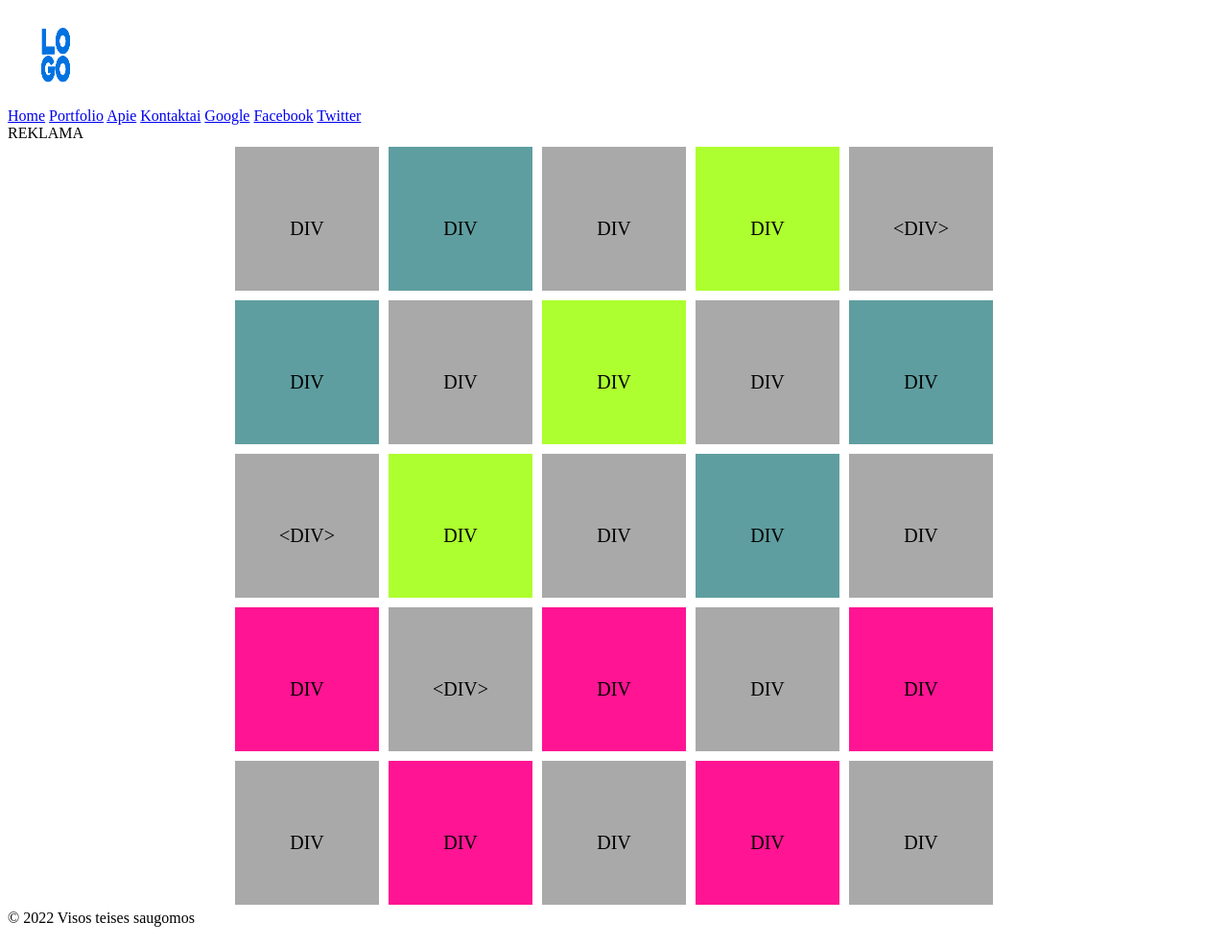
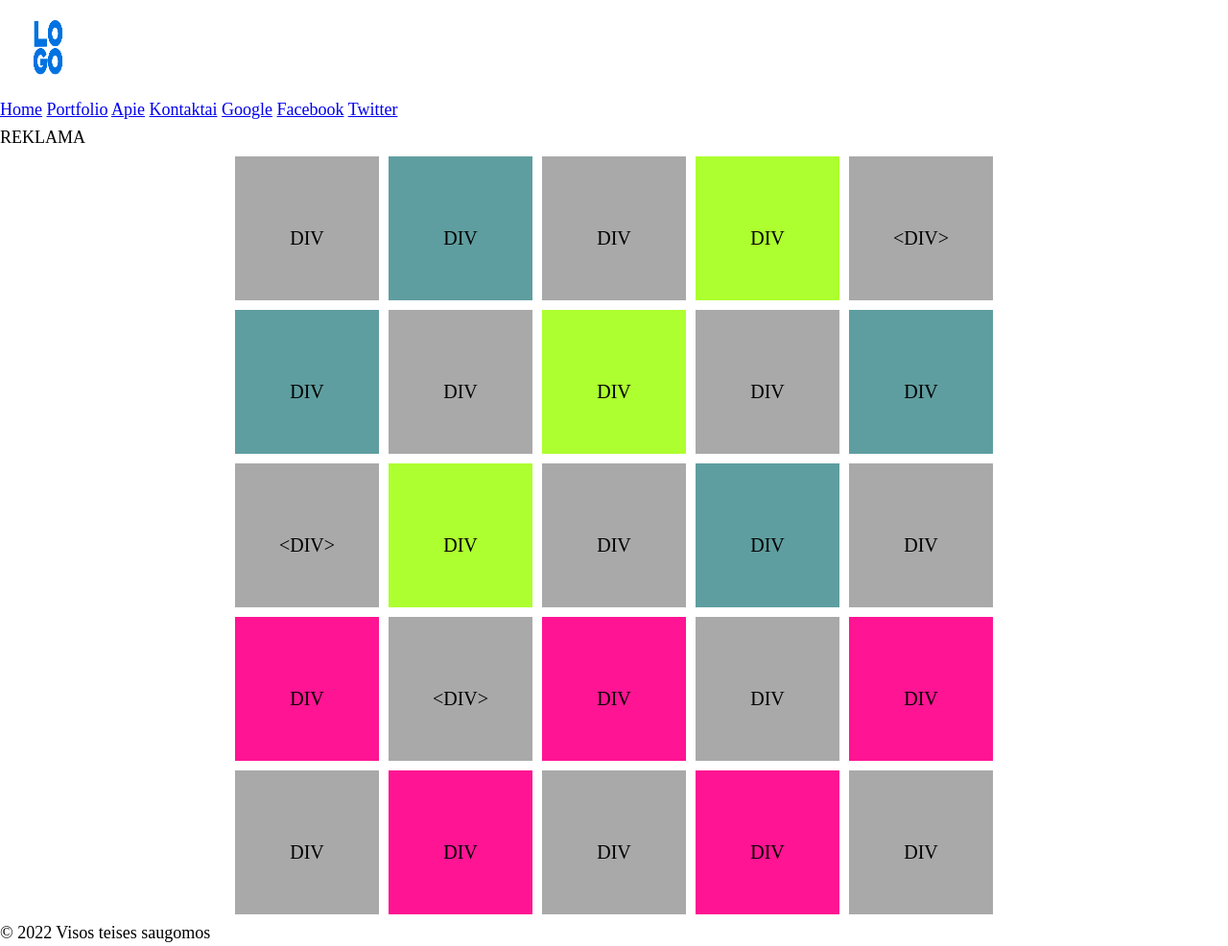
Before and after one commit to robertadau/robertos, a PHP site: page /projecto_failai/public_html/home.html in a window 1280 px wide. Shown: the whole page at 96% size. Run offline with PHP 8.4, Linux system fonts and the light colour scheme; some libraries are stand-ins or nearby versions.

Commit message:
pakeiciau

```diff
--- /dev/null
+++ b/projecto_failai/public_html/css/layout.css
@@ -0,0 +1,34 @@
+*,
+*::before,
+*::after {
+    box-sizing: border-box;
+}
+<!--> pagrindiniai nustatymai, pakeisti galima pagal savo dizaina -->
+:root {
+    --ff-primary: 'Source Sans Pro', sans-serif;
+    --ff-secondary: 'Source Code Pro', monospace;
+
+    --ff-reg: 300;
+    --fw-bold: 900;
+
+    --clr-white: #fff;
+    --clr-grey: #303030;
+    --clr-blue: #16E0BD;
+
+    --fs-h1: 3rem;
+    --fs-h2: 2.25rem;
+    --fs-h3: 1.25rem;
+    --fs-body: 1rem;
+
+    --bs: 0.25em 0.25em 0.75em rgba(0, 0, 0, .25),
+    0.125em 0.125 0.25em rgba(0, 0, 0, 0.15);
+}
+
+@media (min-width: 800px) {
+    :root {
+        --fs-h1: 4.5rem;
+        --fs-h2: 3.75rem;
+        --fs-h3: 1.5rem;
+        --fs-body: 1.125rem;
+    }
+}
--- a/projecto_failai/public_html/css/porto.css
+++ b/projecto_failai/public_html/css/porto.css
@@ -1,34 +1,26 @@
-*,
-*::before,
-*::after {
-    box-sizing: border-box;
-}
- <!--> pagrindiniai nustatymai, pakeisti galima pagal savo dizaina -->
-:root {
-    --ff-primary: 'Source Sans Pro', sans-serif;
-    --ff-secondary: 'Source Code Pro', monospace;
+/* Pagrindinis stilius */
 
-    --ff-reg: 300;
-    --fw-bold: 900;
-
-    --clr-white: #fff;
-    --clr-grey: #303030;
-    --clr-blue: #16E0BD;
-
-    --fs-h1: 3rem;
-    --fs-h2: 2.25rem;
-    --fs-h3: 1.25rem;
-    --fs-body: 1rem;
-
-    --bs: 0.25em 0.25em 0.75em rgba(0, 0, 0, .25),
-    0.125em 0.125 0.25em rgba(0, 0, 0, 0.15);
+body {
+    background: var(--clr-white);
+    color: var(--clr-grey);
+    margin: 0;
+    font-family: var(--ff-primary);
+    font-size: var(--fs-body);
+    line-height: 1.6;
 }
 
-@media (min-width: 800px) {
-    :root {
-        --fs-h1: 4.5;
-        --fs-h2: 3.75rem;
-        --fs-h3: 1.5rem;
-        --fs-body: 1.125rem;
-    }
+img {
+    display: block;
+    max-width: 100%;
 }
+
+h1,
+h2,
+h3 {
+    line-height: 1.1;
+    margin: 0;
+}
+
+h1 { font-size: var(--fs-h1)}
+h2 { font-size: var(--fs-h2)}
+h3 { font-size: var(--fs-h3)}
```
